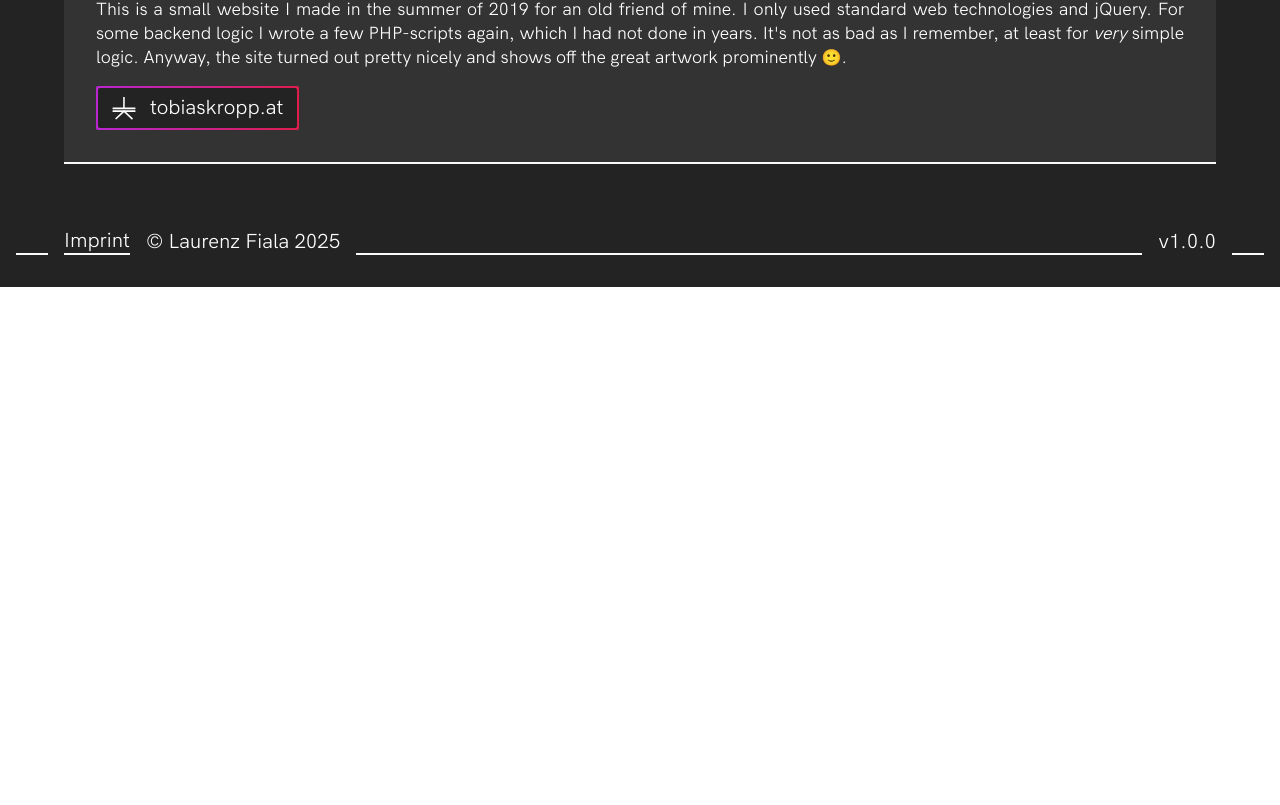
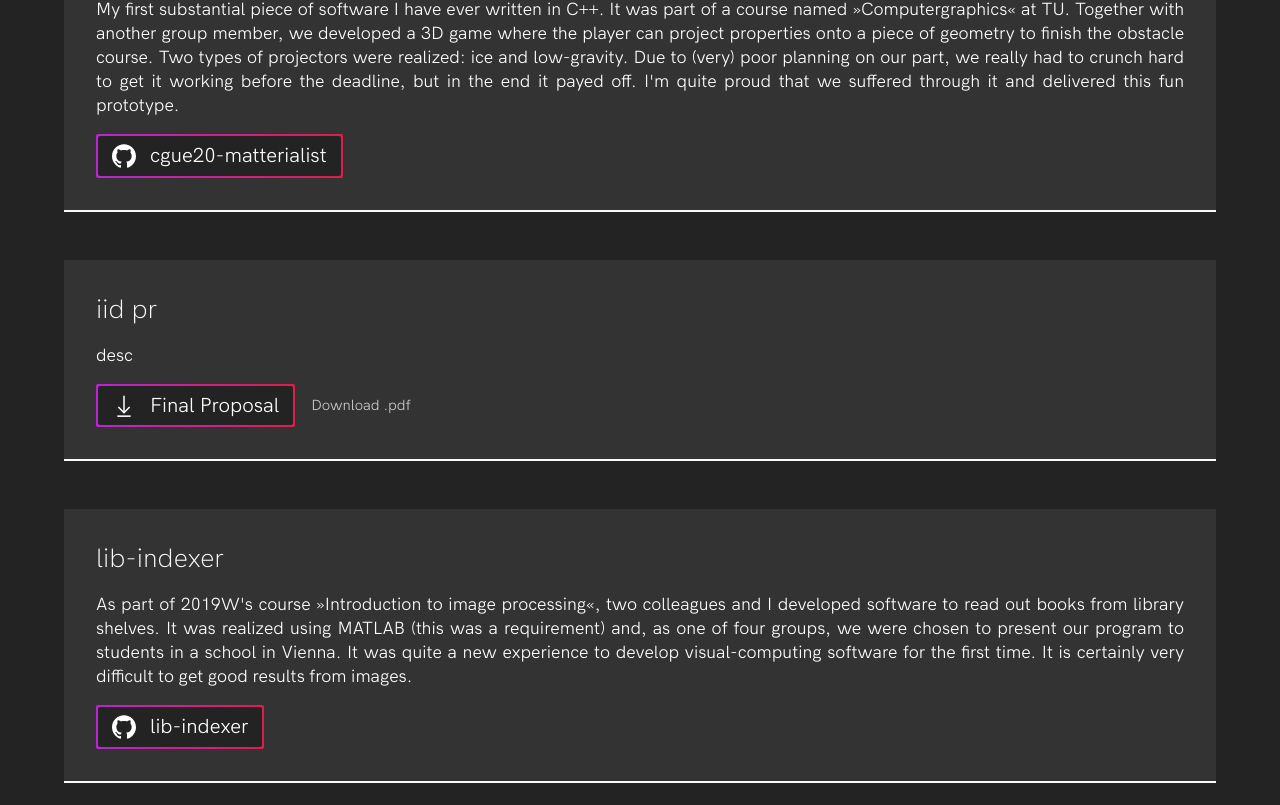
Before and after one commit to laurenzfiala/laurenz-dev, a Vue app: page /projects in a window 1280 px wide. Shown: the part 775-1580 px from the top of the page. Before the commit the page ends 1062 px from the top, so only its background shows below. Built offline with nearby package versions, Linux system fonts and the light colour scheme.

Commit message:
+ add more projects

```diff
--- a/src/components/Header.vue
+++ b/src/components/Header.vue
@@ -1,7 +1,7 @@
 <template>
   <nav class="header-container">
     <div class="header-line-left"></div>
-    <router-link class="plain" to="/about" tabindex="-1">
+    <router-link class="logo-link plain" to="/about" tabindex="-1">
       <div class="logo-container">
         <img class="logo" src="../assets/logo.png" alt="Website logo" />
       </div>
@@ -78,7 +78,7 @@ export default class Header extends Vue {
   .header-line {
     display: none;
   }
-  .logo-container {
+  .logo-link {
     margin-bottom: @g2;
   }
   .links-container {
--- a/src/theme/utils.less
+++ b/src/theme/utils.less
@@ -45,6 +45,19 @@
 
 .d-none {
   display: none;
+}
+
+.d-flex {
+  display: flex;
+  flex-direction: row;
+}
+
+.align-items-center {
+  align-items: center;
+}
+
+.flex-wrap {
+  flex-wrap: wrap;
 }
 
 .spacing-utils(@n, @i: 1) when (@i =< @n) {
--- a/src/views/About.vue
+++ b/src/views/About.vue
@@ -17,7 +17,6 @@
 
     <!-- INTERESTS -->
     <section>
-      <div class="interests">
       <h2>I am passionate about...</h2>
       <p>
         <b>Usability</b>
@@ -53,15 +52,13 @@
           every day in the summer when I'm in Salzburg.
         </span>
       </p>
+    </section>
 
+    <section>
+      <h2>Abc</h2>
       <p>
-          <b>CSS</b>
-          <span class="text-subtle">
-            is one of the least-bad standard web technologies, and I love learning new stuff about it. Especially
-            trying to overcome some weird limitation in my own way is really fun!
-          </span>
+        123
       </p>
-      </div>
     </section>
   </div>
 </template>
--- a/src/views/Projects.vue
+++ b/src/views/Projects.vue
@@ -1,5 +1,6 @@
 <template>
   <div>
+
     <section>
       <div class="link-toolbar">
         <div class="mt-1 ml-1">Find all public repositories on my Github page.</div>
@@ -11,6 +12,7 @@
         </div>
       </div>
     </section>
+
     <section class="highlight">
       <h2>University of Salzburg</h2>
       <p>
@@ -32,6 +34,56 @@
         urban-trees-climate.sbg.ac.at
       </a>
     </section>
+
+    <section class="highlight">
+      <h2>MATTERialist</h2>
+      <p>
+        My first substantial piece of software I have ever written in C++. It was part of a course named
+        »Computergraphics« at TU. Together with another group member, we developed a 3D game where the player can
+        project properties onto a piece of geometry to finish the obstacle course. Two types of projectors were
+        realized: ice and low-gravity. Due to (very) poor planning on our part, we really had to crunch hard to get it working
+        before the deadline, but in the end it payed off. I'm quite proud that we suffered through it and delivered
+        this fun prototype.
+      </p>
+      <div>
+        <a class="link-btn" href="https://github.com/laurenzfiala/cgue20-matterialist">
+          <img class="btn-icon" src="../assets/icons/github.svg" />
+          cgue20-matterialist
+        </a>
+      </div>
+    </section>
+
+    <section class="highlight">
+      <h2>iid pr</h2>
+      <p>
+        desc
+      </p>
+      <div class="d-flex flex-wrap align-items-center ml--1 mt--1">
+        <a class="link-btn ml-1 mt-1" href="https://github.com/laurenzfiala/cgue20-matterialist">
+          <img class="btn-icon" src="../assets/icons/download.svg" />
+          Final Proposal
+        </a>
+        <small class="text-subtle ml-1 mt-1">Download .pdf</small>
+      </div>
+    </section>
+
+    <section class="highlight">
+      <h2>lib-indexer</h2>
+      <p>
+        As part of 2019W's course »Introduction to image processing«, two colleagues and I developed software to
+        read out books from library shelves. It was realized using MATLAB (this was a requirement) and, as one of four
+        groups, we were chosen to present our program to students in a school in Vienna. It was quite a new experience
+        to develop visual-computing software for the first time. It is certainly very difficult to get good results from
+        images.
+      </p>
+      <div>
+        <a class="link-btn" href="https://github.com/vucenovic/lib-indexer">
+          <img class="btn-icon" src="../assets/icons/github.svg" />
+          lib-indexer
+        </a>
+      </div>
+    </section>
+
     <section class="highlight">
       <h2>tobiaskropp.at</h2>
       <p>
@@ -47,5 +99,6 @@
         </a>
       </div>
     </section>
+
   </div>
 </template>
```
Also changed, not shown: src/assets/icons/download.svg (added). Lines whose indentation alone changed are shown as unchanged.
